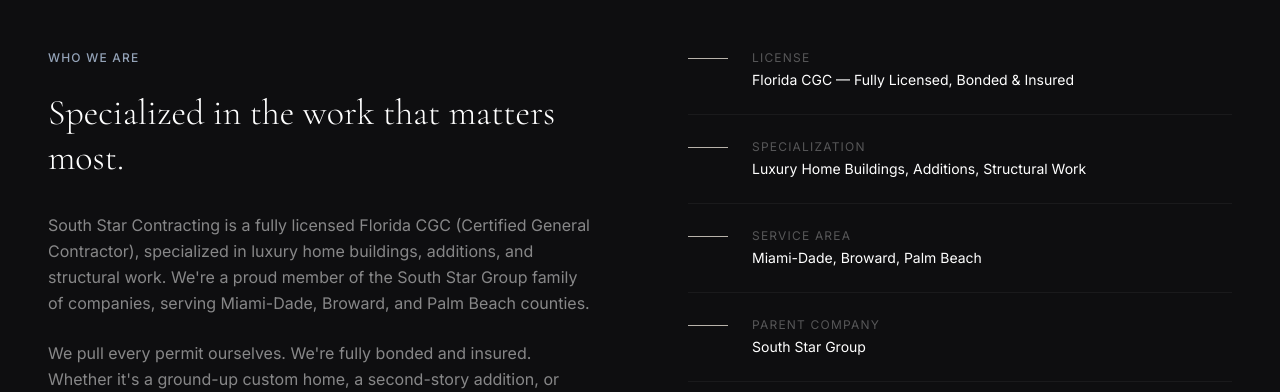
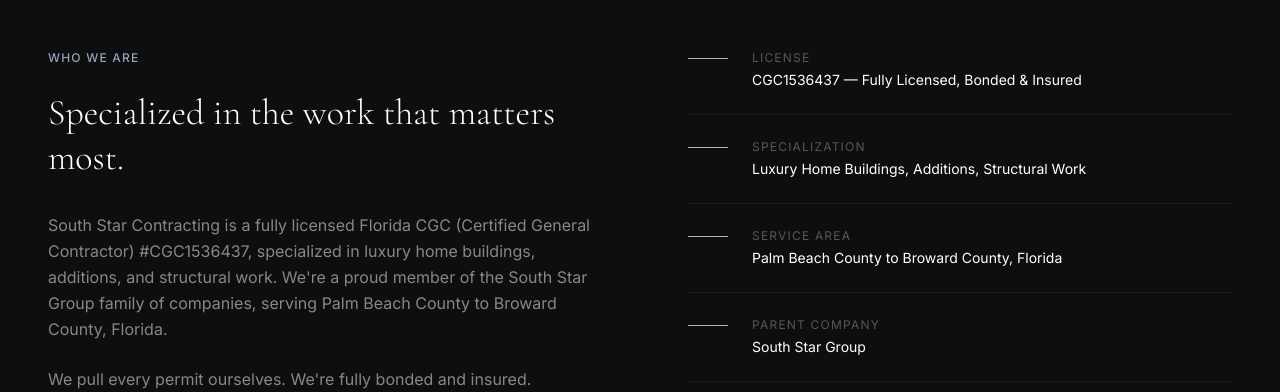
Before and after one commit to milanese88/south-star-contracting, a Next.js app: page /about in a window 1280 px wide. Shown: the part 558-950 px from the top of the page. Built offline with nearby package versions, Linux system fonts and the light colour scheme.

Commit message:
Add license #CGC1536437 and update service area to Palm Beach to Broward

```diff
--- a/app/about/page.tsx
+++ b/app/about/page.tsx
@@ -34,7 +34,7 @@
               Specialized in the work that matters most.
             </h2>
             <p className="text-white/50 leading-relaxed mb-6">
-              South Star Contracting is a fully licensed Florida CGC (Certified General Contractor), specialized in luxury home buildings, additions, and structural work. We&apos;re a proud member of the South Star Group family of companies, serving Miami-Dade, Broward, and Palm Beach counties.
+              South Star Contracting is a fully licensed Florida CGC (Certified General Contractor) #CGC1536437, specialized in luxury home buildings, additions, and structural work. We&apos;re a proud member of the South Star Group family of companies, serving Palm Beach County to Broward County, Florida.
             </p>
             <p className="text-white/50 leading-relaxed mb-6">
               We pull every permit ourselves. We&apos;re fully bonded and insured. Whether it&apos;s a ground-up custom home, a second-story addition, or complex structural reinforcement — we have the license, the team, and the expertise to do it right.
@@ -45,9 +45,9 @@
           </div>
           <div className="space-y-6">
             {[
-              { label: "License", value: "Florida CGC — Fully Licensed, Bonded & Insured" },
+              { label: "License", value: "CGC1536437 — Fully Licensed, Bonded & Insured" },
               { label: "Specialization", value: "Luxury Home Buildings, Additions, Structural Work" },
-              { label: "Service Area", value: "Miami-Dade, Broward, Palm Beach" },
+              { label: "Service Area", value: "Palm Beach County to Broward County, Florida" },
               { label: "Parent Company", value: "South Star Group" },
             ].map(item => (
               <div key={item.label} className="flex items-start gap-6 border-b border-white/5 pb-6">
--- a/app/page.tsx
+++ b/app/page.tsx
@@ -151,7 +151,7 @@
                 Part of the South Star Group family. The resources of a large firm. The accountability of a small team.
               </p>
               <div className="space-y-3 mb-10">
-                {["Florida CGC — Licensed, Bonded & Insured", "Miami-Dade · Broward · Palm Beach", "Luxury Residential · Additions · Structural"].map(item => (
+                {["Florida CGC #CGC1536437 — Licensed, Bonded & Insured", "Palm Beach County to Broward County, Florida", "Luxury Residential · Additions · Structural"].map(item => (
                   <div key={item} className="flex items-center gap-3">
                     <div className="w-1.5 h-1.5 rounded-full bg-gold flex-shrink-0" />
                     <span className="text-gray-700 text-sm">{item}</span>
--- a/components/Footer.tsx
+++ b/components/Footer.tsx
@@ -13,6 +13,7 @@
             <p className="text-white/40 text-sm leading-relaxed max-w-xs">
               Fully licensed general contractor specialized in luxury home buildings, additions, and structural work across South Florida.
             </p>
+            <p className="text-white/25 text-xs mt-4 tracking-wider">FL License #CGC1536437 · Palm Beach County to Broward County</p>
           </div>
           <div>
             <p className="text-xs tracking-widest uppercase text-gold mb-6 font-medium">Navigation</p>
```
